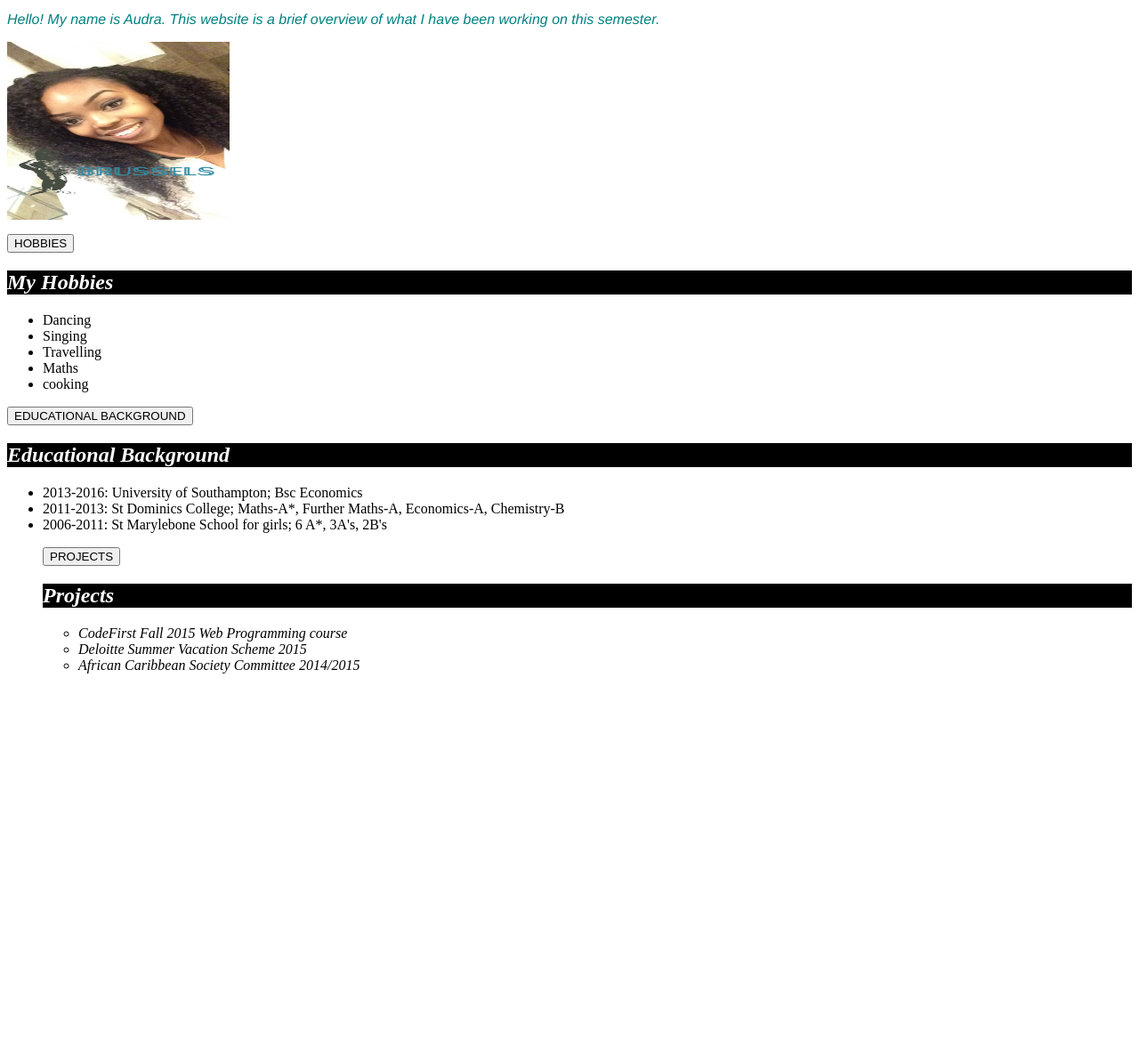
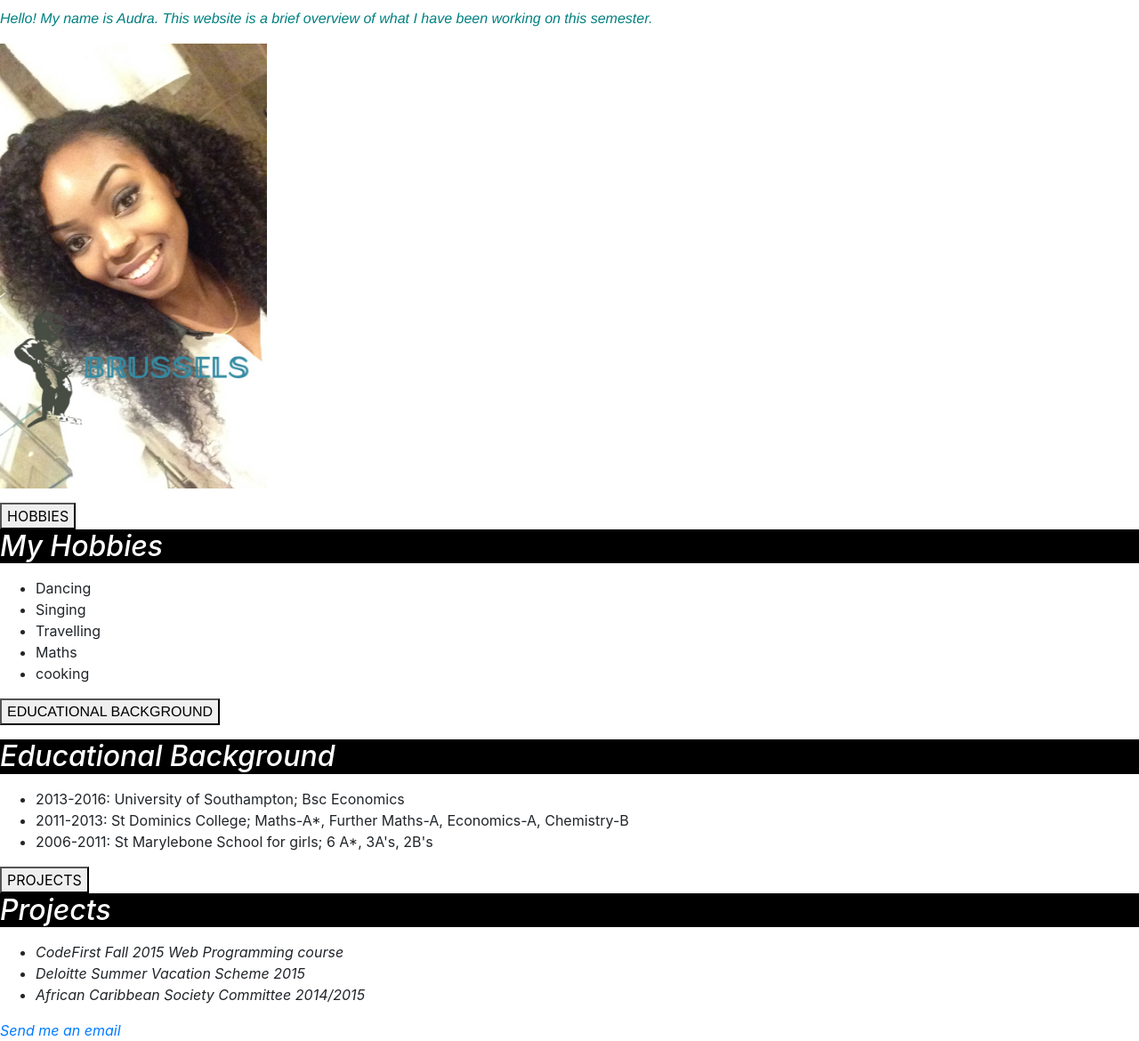
Before and after one commit to audrag1/audrag1.github.io, a plain HTML site: page index.html in a window 1280 px wide. Shown: the part 87-1257 px from the top of the page at 89% size. Before the commit the page ends 860 px from the top, so only its background shows below. Drawn offline with nearby package versions, Linux system fonts and the light colour scheme.

Commit message:
Added an email button

```diff
--- a/index.html
+++ b/index.html
@@ -21,6 +21,9 @@
 
 <head>
         <title>Welcome to my webpage</title>
+ <link href='bootstrap-3.3.5-dist/css/bootstrap.css' rel='stylesheet'>
+  <meta name="viewport" content="width=device-width, initial-scale=1.0">
+
 
     </head>
 
@@ -40,7 +43,7 @@ $('.mybtn').on('click', function(event){event.preventDefault();var url = $(this)
 
 
   <div>
-	<p> <img alt='My Photo' src=IMG_2003.JPG width="250px" height="200px" </p>
+	<p> <img alt='My Photo' src=IMG_2003.JPG width="300px" height="500px" </p>
 
   </div>
 
@@ -67,18 +70,23 @@ $('.mybtn').on('click', function(event){event.preventDefault();var url = $(this)
     <li> 2013-2016: University of Southampton; Bsc Economics
     <li> 2011-2013: St Dominics College; Maths-A*, Further Maths-A, Economics-A, Chemistry-B
     <li> 2006-2011: St Marylebone School for girls; 6 A*, 3A's, 2B's
+     </ul>
      </p>
 
  <a href="Personal_Statement.html"><button type="submit" class="mybtn" data-target="Personal_Statement.html">PROJECTS</button></a>
 
-  <p>
+
     <h2><em>Projects<em></h2>
-
+   <p>
     <ul>
       <li>CodeFirst Fall 2015 Web Programming course</li>
       <li>Deloitte Summer Vacation Scheme 2015</li>
       <li>African Caribbean Society Committee 2014/2015</li>
+    </ul>
     </p>
+
+<a href="mailto:audragraham@hotmail.co.uk">Send me an
+email</a>
 
 
 <style>
```
